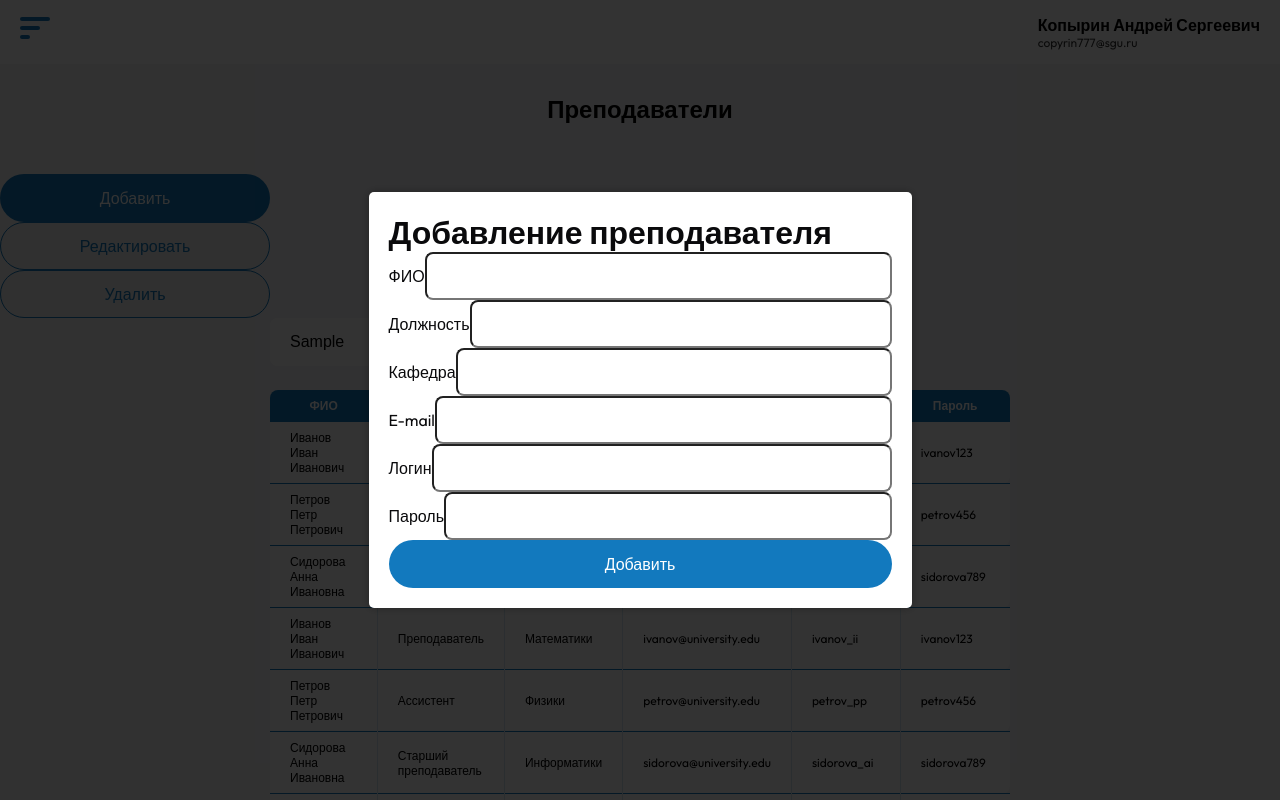
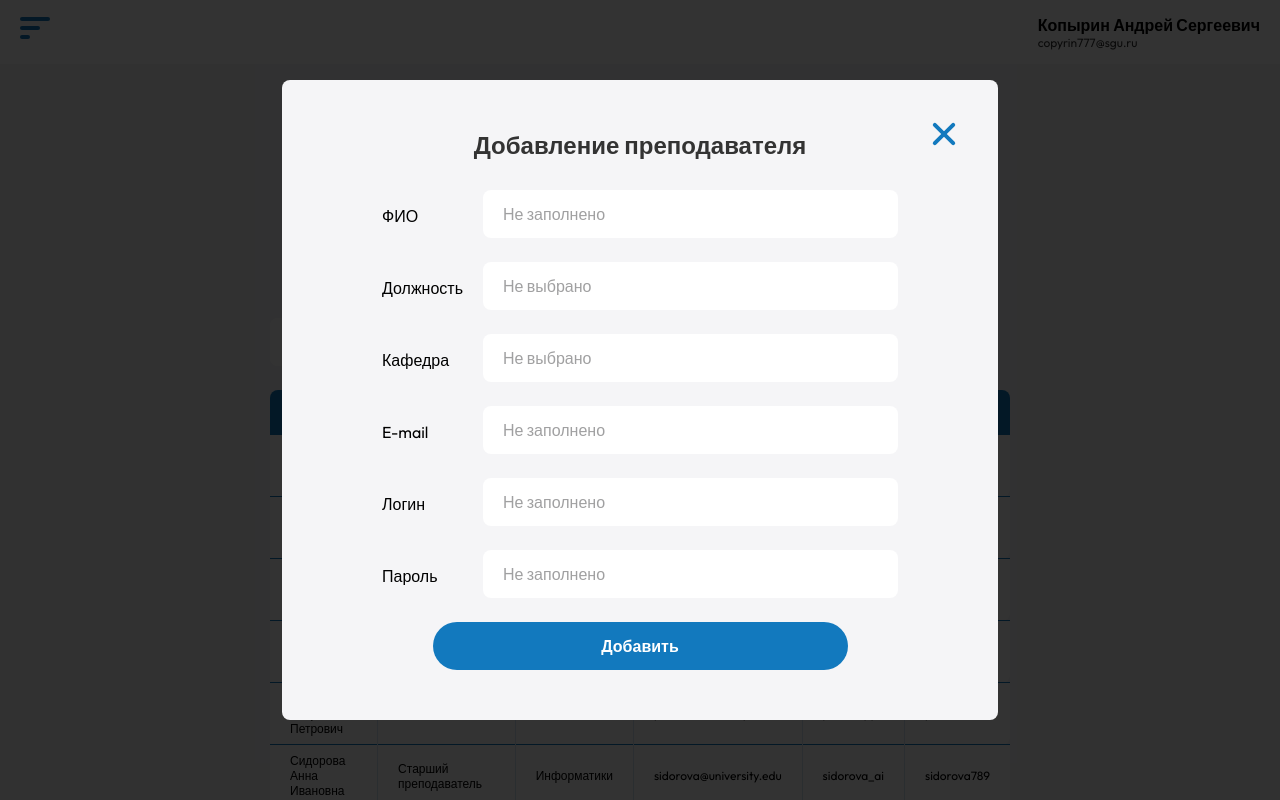
Before and after one commit to R3VV1L/R3VV1L.github.io-attendance-log, a React (Vite) app: page /attendance/teachers in a window 1280 px wide. Both pictures are taken after typing "Sample" into the empty fields and a click on the button "Добавить". Shown: the top 800 px of the page. Built offline with nearby package versions, Linux system fonts and the light colour scheme.

Commit message:
verstka / Поправит верстку модального окна

```diff
--- a/src/components/Button/Button.css
+++ b/src/components/Button/Button.css
@@ -42,21 +42,15 @@ button {
 }
 
 .button-modal {
+    margin: 0;
     box-sizing: border-box;
     background: #1279be;
     border-radius: 24px;
     border: none;
-    padding: 10px;
-    display: flex;
-    flex-direction: row;
-    border: none;
-    gap: 10px;
     align-items: center;
-    width: 503px;
+    width: 415px;
     height: 48px;
     position: relative;
-    color: #ffffff;
-    text-align: left;
-    font: 500 16px/16px 'Outfit', sans-serif;
-    justify-content: center;
+    color: #fff;
+    font: 600 16px/16px 'Outfit', sans-serif;
 }
--- a/src/components/burger-menu-admin/BurgerMenuAdmin.css
+++ b/src/components/burger-menu-admin/BurgerMenuAdmin.css
@@ -62,7 +62,7 @@
 }
 
 .menu-items {
-    width: 270px;
+    width: 200px;
     margin-top: 5px;
     background-color: #fff;
     border-radius: 8px;
--- a/src/components/modal-group/ModalGroup.css
+++ b/src/components/modal-group/ModalGroup.css
@@ -12,56 +12,82 @@
 }
 
 .modal-group-content {
-    background-color: #fff;
-    padding: 20px;
-    border-radius: 5px;
-    box-shadow: 0 0 10px rgba(0, 0, 0, 0.3);
+    background-color: #f5f5f7;
+    padding: 50px 100px;
+    border-radius: 8px;
     position: relative;
+    text-align: center;
 }
 
 .close {
+    width: 48px;
+    height: 48px;
+    padding: 20px;
     position: absolute;
     top: 10px;
     right: 10px;
-    font-size: 24px;
-    font-weight: bold;
+    font: 600 24px;
     cursor: pointer;
 }
 
+.close-icon {
+    display: block;
+    background-color: #1279be;
+    width: 30px;
+    height: 4px;
+    border-radius: 8px;
+    position: absolute;
+    top: 50%;
+    left: 50%;
+    transform: translate(-50%, -50%) rotate(-45deg);
+    transition: transform 0.2s ease-in-out;
+}
+
+.close-icon:last-child {
+    transform: translate(-50%, -50%) rotate(45deg);
+  }
+
 .title {
-    color: #0a0a0c;
-    text-align: left;
-    font: 600 32px 'Outfit', sans-serif;
+    padding: 0 0 30px 0;
+    color: #333;
+    font: 600 24px 'Outfit', sans-serif;
     position: relative;
 }
 
 .modal-name {
-    box-sizing: border-box;
-    color: #0a0a0c;
+    padding: 0 0 20px 0;
     text-align: left;
-    font: 500 16px/22px "Outfit", sans-serif;
-    position: relative;
+    font: 300 16px "Outfit", sans-serif;
     display: flex;
-    align-items: center;
-    justify-content: flex-start;
+    justify-content: space-between;
+}
+
+/* .modal-name:last-child {
+    padding: 30px;
+} */
+
+.subtitle {
+    display: inline-block;
+    padding: 0 20px 0 0;
 }
 
 .input-name {
+    width: 415px;
     box-sizing: border-box;
-    background: #ffffff;
+    background: #fff;
     border-radius: 8px;
-    padding: 20px 14px 20px 14px;
-    display: flex;
-    flex-direction: row;
-    gap: 10px;
-    align-items: center;
-    justify-content: flex-start;
+    border: none;
+    padding: 0 20px;
     width: 415px;
     height: 48px;
-    position: relative;
-    color: rgba(65, 65, 67, 0.5);
-    text-align: left;
     font: 400 16px "Outfit", sans-serif;
-    flex: 1;
-    color: #0a0a0c;
+    color: #000;
 }
+
+.input-name input:focus {
+    border: 2px solid #1279be;
+}
+
+.buttom-modal {
+    padding: 40px;
+}
--- a/src/components/modal-group/ModalGroup.tsx
+++ b/src/components/modal-group/ModalGroup.tsx
@@ -29,25 +29,52 @@ export const ModalGroup = () => {
             {showModal && (
                 <div className="modal-group">
                     <div className="modal-group-content">
-                        <div className="close" onClick={handleCloseModal}></div>
+                        <div className="close" onClick={handleCloseModal}>
+                            <span className='close-icon' />
+                            <span className='close-icon' />
+                        </div>
                         <div className="title">Добавление преподавателя</div>
                         <div className="modal-name">
-                            ФИО <input className="input-name" />
+                            <p className="subtitle">ФИО</p>
+                            <input
+                                className="input-name"
+                                placeholder='Не заполнено'
+                            />
                         </div>
                         <div className="modal-name">
-                            Должность <input className="input-name" />
+                            <p className="subtitle">Должность</p>
+                            <input
+                                className="input-name"
+                                placeholder='Не выбрано'
+                            />
                         </div>
                         <div className="modal-name">
-                            Кафедра <input className="input-name" />
+                            <p className="subtitle">Кафедра</p>
+                            <input
+                                className="input-name"
+                                placeholder='Не выбрано'
+                            />
                         </div>
                         <div className="modal-name">
-                            E-mail <input className="input-name" />
+                            <p className="subtitle">E-mail</p>
+                            <input
+                                className="input-name"
+                                placeholder='Не заполнено'
+                            />
                         </div>
                         <div className="modal-name">
-                            Логин <input className="input-name" />
+                            <p className="subtitle">Логин</p>
+                            <input
+                                className="input-name"
+                                placeholder='Не заполнено'
+                            />
                         </div>
                         <div className="modal-name">
-                            Пароль <input className="input-name" />
+                            <p className="subtitle">Пароль</p>
+                            <input
+                                className="input-name"
+                                placeholder='Не заполнено'
+                            />
                         </div>
 
                         <Button
--- a/src/components/search/Search.css
+++ b/src/components/search/Search.css
@@ -7,10 +7,9 @@
     border-radius: 8px;
 }
 
-/* Style the search field */
 .search-box-text {
     height: inherit;
-    padding: 10px 48px 10px 20px; /* Add space for the search button */
+    padding: 10px 40px 10px 20px; /* Add space for the search button */
     font-size: 16px;
     border: none;
     border-radius: 8px;
@@ -19,17 +18,13 @@
 }
 
 .search-box-text::-webkit-search-cancel-button {
+    -webkit-appearance: none;
     position: relative;
-    right: 20px;
-    width: 16px;
-    height: 16px;
-    background-repeat: no-repeat;
-    opacity: 0.5;
-    cursor: pointer;
-    background-color: rgb(255, 0, 0);
+    right: 16px;
+    background-repeat: no-repeat ;
+    opacity: 1;
 }
 
-/* Style the submit button */
 .search-bottom {
     width: 48px;
     height: inherit;
@@ -44,95 +39,8 @@
     border-radius: 0 8px 8px 0;
 }
 
-/* Clear floats */
 .search-box::after {
     content: '';
     clear: both;
     display: table;
 }
-
-/* .box {
-    background-color: transparent;
-    display: flex;
-    flex-direction: row;
-    justify-content: center;
-    width: 100%;
-}
-
-.box-frame-wrapper {
-    border: 0 none;
-    height: 48px;
-    width: 415px;
-}
-
-.box-frame {
-    align-items: flex-start;
-    display: flex;
-    flex-direction: column;
-    gap: 8px;
-    left: 0;
-    width: 415px;
-
-}
-
-.box-div {
-    align-items: center;
-    background-color: #ffffff;
-    border-radius: 8px;
-    display: flex;
-    gap: 10px;
-    height: 20px;
-    padding: 20px 14px;
-    position: relative;
-    width: 415px;
-}
-
-.box-text-wrapper {
-    color: #41414380;
-    flex: 1;
-    font-family: "Outfit-Regular", Helvetica, serif;
-    font-size: 16px;
-    font-weight: 400;
-    letter-spacing: 0.16px;
-    line-height: normal;
-    margin-bottom: -5px;
-    margin-top: -7px;
-    position: relative;
-    border: none
-}
-
-.box-magnifier {
-    display: block;
-    margin: 0 auto;
-    border: 1px #ccc;
-    border-radius: 5px;
-    padding: 5px 10px;
-    background-color: #fff;
-    cursor: pointer;
-}
-
-.box-magnifier:hover {
-    display: block;
-    margin: 0 auto;
-    border: 1px #ccc;
-    border-radius: 5px;
-    padding: 5px 10px;
-    background-color: #ccc;
-    cursor: pointer;
-}
-
-.box-vector {
-    height: 20px;
-    left: 1414px;
-    position: absolute;
-    top: -4346px;
-    width: 20px;
-}
-
-.box-icon {
-    height: 17px;
-    left: 0;
-    position: absolute;
-    top: 0;
-    width: 17px;
-} */
--- a/src/components/tables/Table.css
+++ b/src/components/tables/Table.css
@@ -5,7 +5,8 @@ table {
 }
 
 th {
-    width: 15%;
+    width: 50%;
+    height: 28px;
     padding: 8px 20px;
     background: #1279be;
     color: #fff;
@@ -20,6 +21,7 @@ th:last-child {
 }
 
 td {
+    min-height: 28px;
     padding: 8px 20px;
     text-align: left;
     background: #fff;
--- a/src/pages/authorization/Authorization.css
+++ b/src/pages/authorization/Authorization.css
@@ -12,7 +12,7 @@ body {
     height: 700px;
     margin: auto;
     margin-top: 30px;
-    background: #f8f8f8;
+    background: #f5f5f7;
 }
 
 .auth-block-head-text {
@@ -46,8 +46,8 @@ body {
     margin-top: 40px;
     box-sizing: border-box;
     border-radius: 8px;
-    border: 1px solid lightgrey;
-    background-color: #f8f8f8;
+    border: none;
+    background-color: #fff;
     outline: none;
     transition: all 0.1s linear;
     -webkit-transition: all 0.1s linear;
@@ -72,7 +72,7 @@ body {
     position: absolute;
     pointer-events: none;
     transition: all 0.1s linear;
-    background-color: #f8f8f8;
+    background-color: #fff;
     -webkit-transition: all 0.1s linear;
     -moz-transition: all 0.1s linear;
 }
@@ -99,7 +99,7 @@ body {
     box-sizing: border-box;
     border-radius: 8px;
     border: none;
-    background-color: #f8f8f8;
+    background-color: #fff;
     outline: none;
 }
 
@@ -118,11 +118,11 @@ body {
     width: 100%;
     height: 48px;
     border: none;
-    border-radius: 8px;
+    border-radius: 48px;
     cursor: pointer;
     font-size: 16px;
     background: #1279be;
-    color: #f8f8f8;
+    color: #fff;
 }
 
 .auth-block-forgot-text {
--- a/src/pages/recovery/Recovery.css
+++ b/src/pages/recovery/Recovery.css
@@ -4,7 +4,7 @@
     height: 700px;
     margin: auto;
     margin-top: 30px;
-    background: #f8f8f8;
+    background: #f5f5f7;
 }
 
 .forgot-block-head-text {
--- a/src/pages/teachers/Teachers.css
+++ b/src/pages/teachers/Teachers.css
@@ -1,10 +1,26 @@
-.prep-text {
+.ModalGroup {
+    padding: 0 400px;
+}
+
+.ModalGroup .button-page-fill {
+
+}
+
+.button-page-empty {
+
+}
+
+.button-modal {
+
+}
+
+.teachers-title {
     max-width: 100%;
     padding: 30px 300px 50px 300px;
     display: block;
 }
 
-.prep-text p {
+.teachers-title p {
     margin: 0;
     color: #000;
     font-size: 24px;
@@ -17,3 +33,7 @@
     height: 48px;
     width: 415px;
 }
+
+.button-table {
+
+}
--- a/src/pages/teachers/Teachers.tsx
+++ b/src/pages/teachers/Teachers.tsx
@@ -6,12 +6,16 @@ import { ButtonTable } from '../../components/tables/button-table/ButtonTable.ts
 export const Teachers = () => {
     return (
         <div>
-            <div className="prep-text">
+            <div className="teachers-title">
                 <p>Преподаватели</p>
             </div>
-            <ModalGroup />
+            <section className='ModalGroup'>
+                <ModalGroup />
+            </section>
             <Table />
-            <ButtonTable />
+            <section className='button-table'>
+                <ButtonTable />
+            </section>
         </div>
     );
 };
```
Also changed, not shown: src/components/tables/Table.tsx (line endings or trailing spaces).
